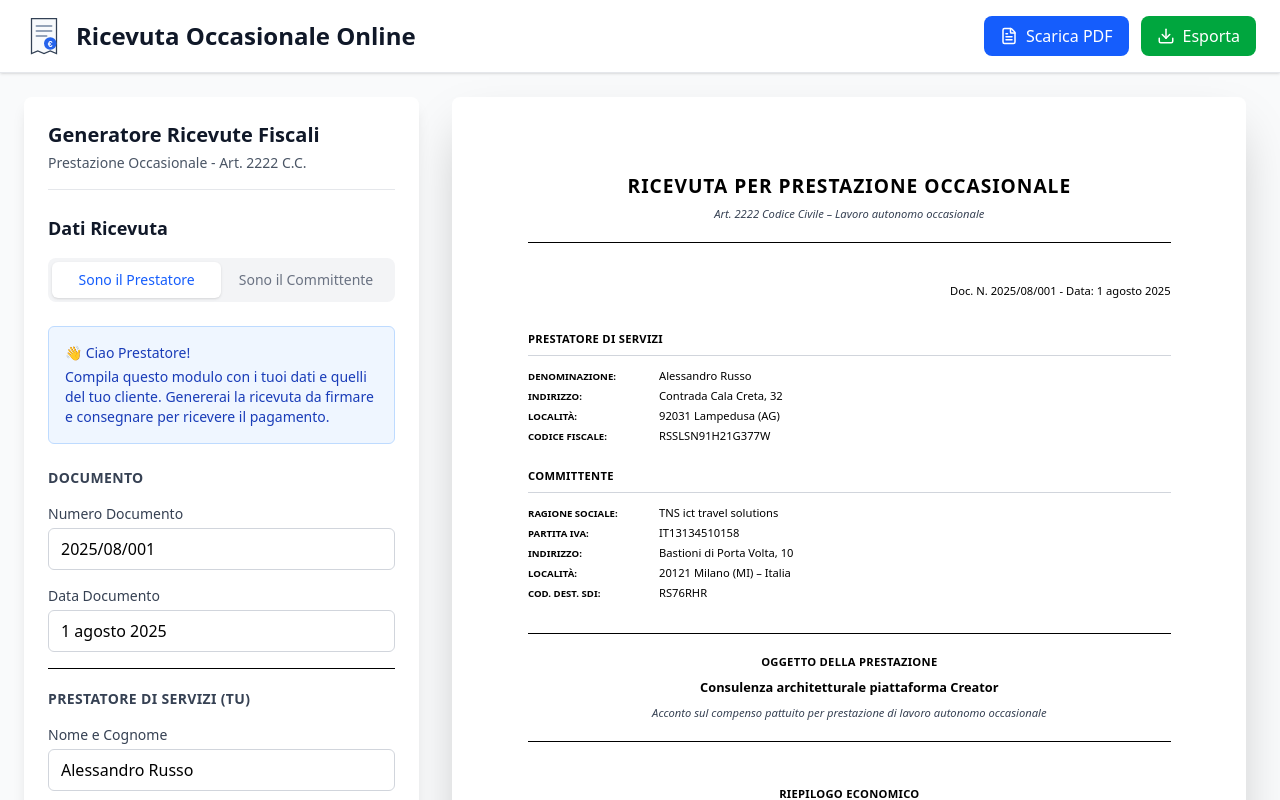
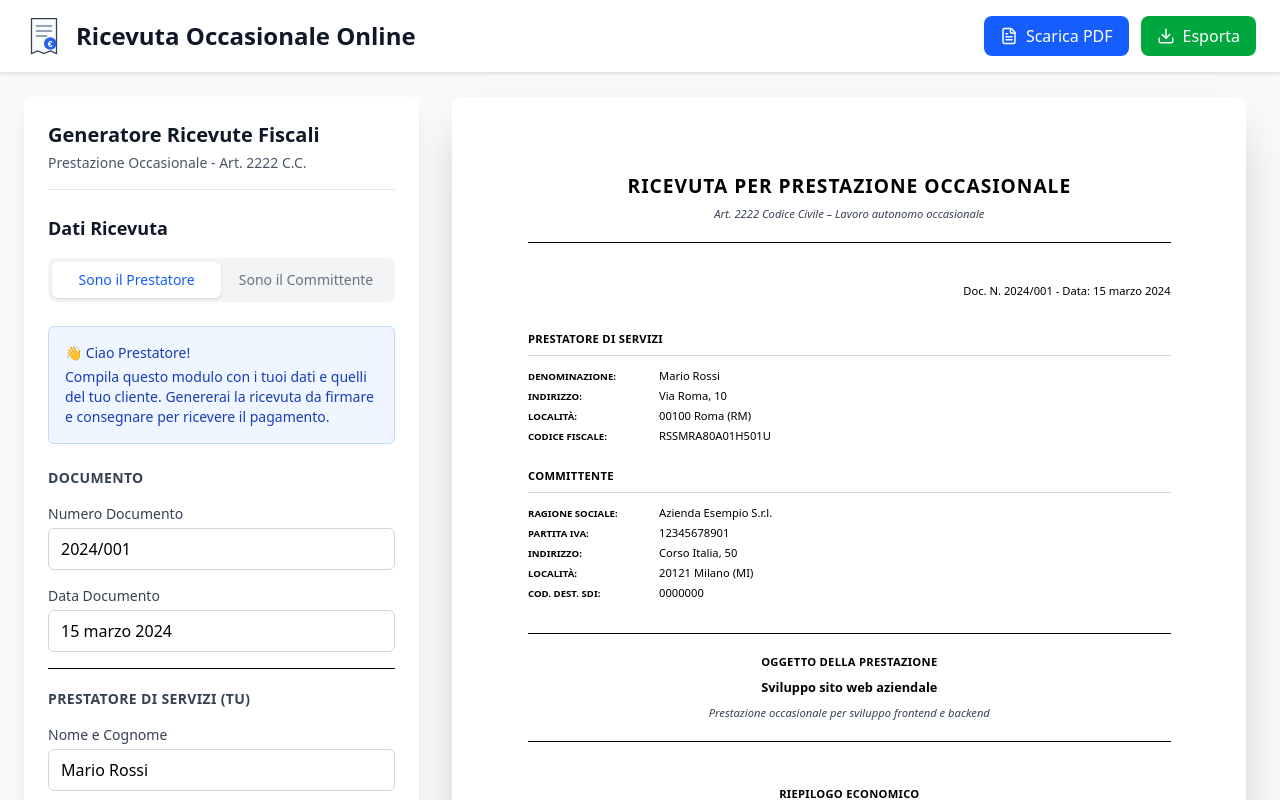
Before and after one commit to Alessandroinfo/ricevuta-occasionale, a React (Vite) app: page / in a window 1280 px wide. Shown: the top 800 px of the page. Built offline with nearby package versions, Linux system fonts and the light colour scheme.

Commit message:
Update default data and adjust UI signature height

```diff
--- a/src/App.jsx
+++ b/src/App.jsx
@@ -3,27 +3,37 @@ import { Download, FileText, Eraser, PenLine, X, Check, Keyboard, PenTool } from
 import SignatureCanvas from 'react-signature-canvas';
 
 export default function RicevutaGenerator() {
-  const [formData, setFormData] = useState({
-    docNumber: '2025/08/001',
-    docDate: '1 agosto 2025',
-    prestatoreName: 'Alessandro Russo',
-    prestatoreAddress: 'Contrada Cala Creta, 32',
-    prestatoreCity: '92031 Lampedusa (AG)',
-    prestatoreCF: 'RSSLSN91H21G377W',
-    committenteRagione: 'TNS ict travel solutions',
-    committentePIVA: 'IT13134510158',
-    committenteAddress: 'Bastioni di Porta Volta, 10',
-    committenteCity: '20121 Milano (MI) – Italia',
-    committenteSDI: 'RS76RHR',
-    oggetto: 'Consulenza architetturale piattaforma Creator',
-    descrizione: 'Acconto sul compenso pattuito per prestazione di lavoro autonomo occasionale',
-    compensoLordo: '3330.00',
-    luogo: 'Lampedusa',
-    dataFirma: '1 agosto 2025',
-    nomeFirma: 'Alessandro Russo',
-    noRitenuta: false,
-    signature: null
+  const [formData, setFormData] = useState(() => {
+    const saved = localStorage.getItem('receipt_form_data');
+    if (saved) {
+      return JSON.parse(saved);
+    }
+    return {
+      docNumber: '2024/001',
+      docDate: '15 marzo 2024',
+      prestatoreName: 'Mario Rossi',
+      prestatoreAddress: 'Via Roma, 10',
+      prestatoreCity: '00100 Roma (RM)',
+      prestatoreCF: 'RSSMRA80A01H501U',
+      committenteRagione: 'Azienda Esempio S.r.l.',
+      committentePIVA: '12345678901',
+      committenteAddress: 'Corso Italia, 50',
+      committenteCity: '20121 Milano (MI)',
+      committenteSDI: '0000000',
+      oggetto: 'Sviluppo sito web aziendale',
+      descrizione: 'Prestazione occasionale per sviluppo frontend e backend',
+      compensoLordo: '1000.00',
+      luogo: 'Roma',
+      dataFirma: '15 marzo 2024',
+      nomeFirma: 'Mario Rossi',
+      noRitenuta: false,
+      signature: null
+    };
   });
+
+  useEffect(() => {
+    localStorage.setItem('receipt_form_data', JSON.stringify(formData));
+  }, [formData]);
 
   const [userRole, setUserRole] = useState('prestatore'); // 'prestatore' | 'committente'
   const [isSignatureModalOpen, setIsSignatureModalOpen] = useState(false);
@@ -540,7 +550,7 @@ export default function RicevutaGenerator() {
           {/* Signature Modal */}
           {isSignatureModalOpen && (
             <div className="fixed inset-0 z-50 bg-black/60 backdrop-blur-sm flex items-center justify-center p-4 animate-in fade-in duration-200">
-              <div className="bg-white rounded-xl shadow-2xl w-full max-w-3xl flex flex-col h-[80vh] md:h-[600px] overflow-hidden">
+              <div className="bg-white rounded-xl shadow-2xl w-full max-w-3xl flex flex-col h-[60vh] md:h-[450px] overflow-hidden">
                 {/* Modal Header */}
                 <div className="flex justify-between items-center p-4 border-b border-gray-100 bg-gray-50">
                   <div>
@@ -854,15 +864,15 @@ export default function RicevutaGenerator() {
                   <div className="font-semibold text-xs uppercase tracking-wide mb-2">Luogo e Data</div>
                   <div className="font-bold">{formData.luogo}, {formData.dataFirma}</div>
                 </div>
-                <div className="text-center w-5/12">
+                <div className="text-center w-6/12">
                   <div className="font-semibold text-xs uppercase tracking-wide mb-2">Firma del Prestatore</div>
                   <div
                     onClick={openSignatureModal}
-                    className="border-b-2 border-black h-16 mb-2 flex items-end justify-center cursor-pointer hover:bg-gray-50 transition-colors group relative"
+                    className="border-b-2 border-black h-24 mb-2 flex items-end justify-center cursor-pointer hover:bg-gray-50 transition-colors group relative"
                     title="Clicca per firmare"
                   >
                     {formData.signature ? (
-                      <img src={formData.signature} alt="Firma" className="h-14 object-contain" />
+                      <img src={formData.signature} alt="Firma" className="h-20 object-contain" />
                     ) : (
                       <span className="text-gray-300 text-xs italic pb-2 group-hover:text-blue-600">Clicca per firmare</span>
                     )}
```
